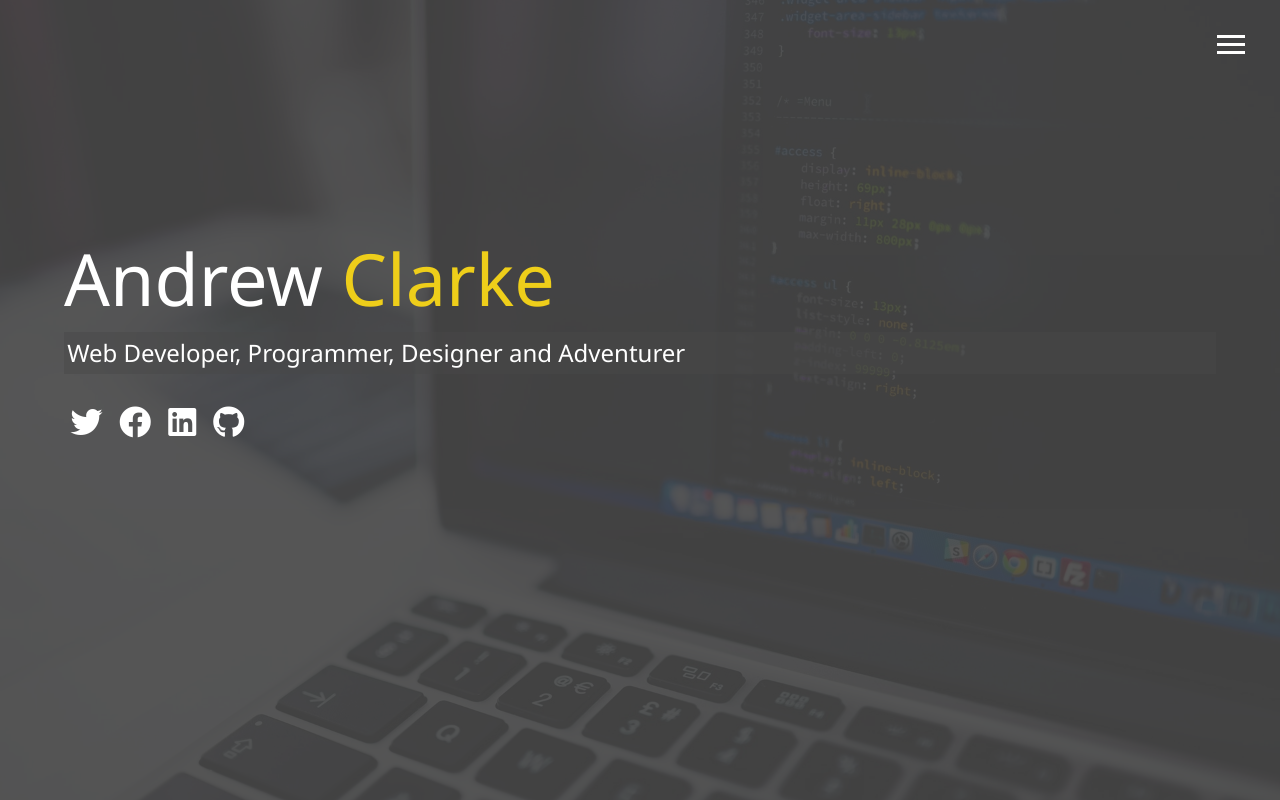
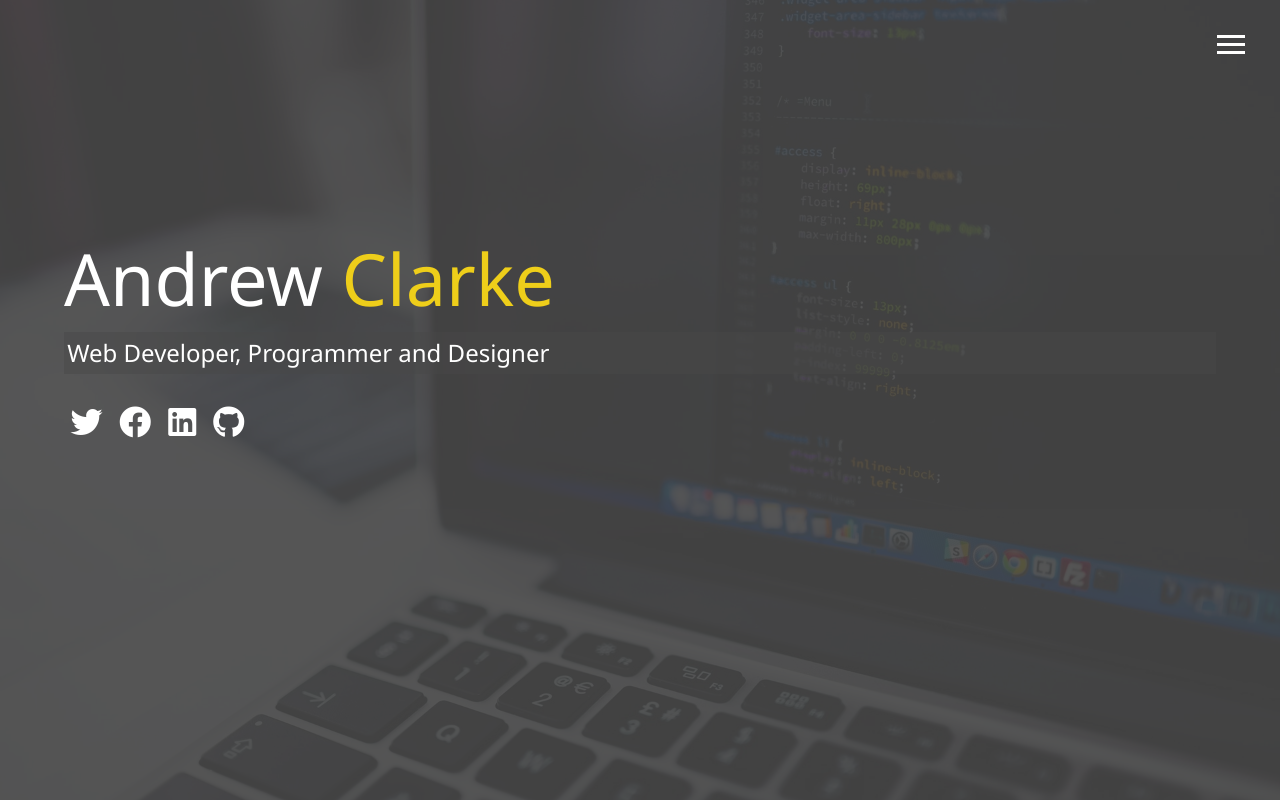
Before and after one commit to Barabbus/portfolio, a website: page dist/index.html in a window 1280 px wide. Drawn offline with Linux system fonts and the light colour scheme.

Commit message:
amended title

```diff
--- a/dist/index.html
+++ b/dist/index.html
@@ -55,7 +55,7 @@
             <span class="text-secondary">Clarke</span>
         </h1>
         <h2 class="sm-heading">
-            Web Developer, Programmer, Designer and Adventurer
+            Web Developer, Programmer and Designer
         </h2>
         <div class="icons">
             <a href="#">
```
